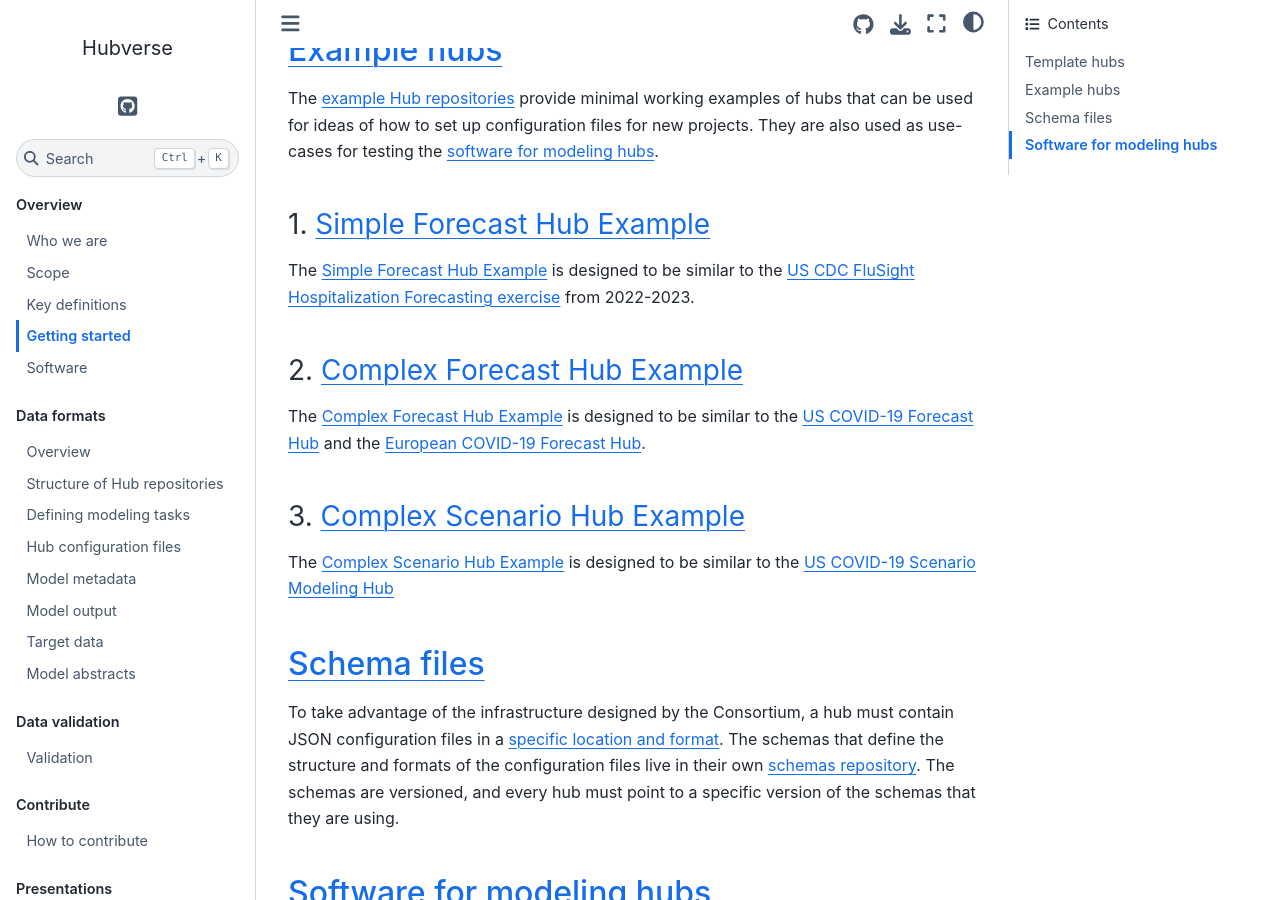
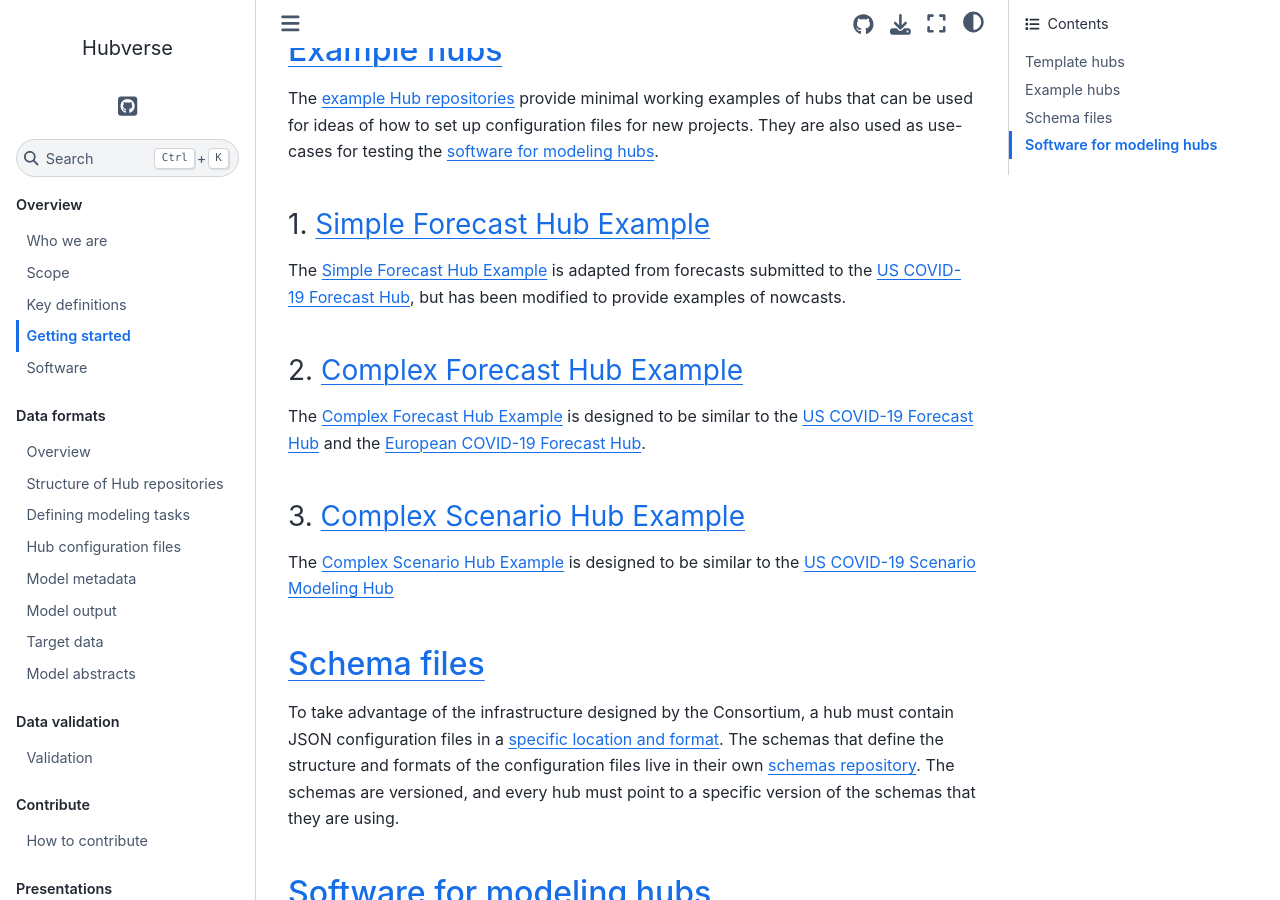
Before and after one commit to hubverse-org/hubDocs, a Sphinx documentation site: the page built from docs/source/overview/getting-started.md, in a window 1280 px wide and 900 px high, scrolled down 527 px. Built offline with Sphinx 7.4.7 and the Sphinx Book theme 1.1.4, drawn with Linux system fonts in a browser that asks for light colours.

Commit message:
Simple forecast hub is based on Covid-19 now

```diff
--- a/docs/source/overview/getting-started.md
+++ b/docs/source/overview/getting-started.md
@@ -13,7 +13,7 @@
 The [example Hub repositories](https://github.com/Infectious-Disease-Modeling-Hubs?q=example&type=all&language=&sort=) provide minimal working examples of hubs that can be used for ideas of how to set up configuration files for new projects. They are also used as use-cases for testing the [software for modeling hubs](software.md).
 
 ### 1. [Simple Forecast Hub Example](https://github.com/Infectious-Disease-Modeling-Hubs/example-simple-forecast-hub)
-The [Simple Forecast Hub Example](https://github.com/Infectious-Disease-Modeling-Hubs/example-simple-forecast-hub) is designed to be similar to the [US CDC FluSight Hospitalization Forecasting exercise](https://github.com/cdcepi/Flusight-forecast-data) from 2022-2023.
+The [Simple Forecast Hub Example](https://github.com/Infectious-Disease-Modeling-Hubs/example-simple-forecast-hub) is adapted from forecasts submitted to the [US COVID-19 Forecast Hub](https://github.com/reichlab/covid19-forecast-hub), but has been modified to provide examples of nowcasts.
 
 ### 2. [Complex Forecast Hub Example](https://github.com/Infectious-Disease-Modeling-Hubs/example-complex-forecast-hub)
 The [Complex Forecast Hub Example](https://github.com/Infectious-Disease-Modeling-Hubs/example-complex-forecast-hub) is designed to be similar to the [US COVID-19 Forecast Hub](https://github.com/reichlab/covid19-forecast-hub) and the [European COVID-19 Forecast Hub](https://github.com/covid19-forecast-hub-europe/covid19-forecast-hub-europe).
```
